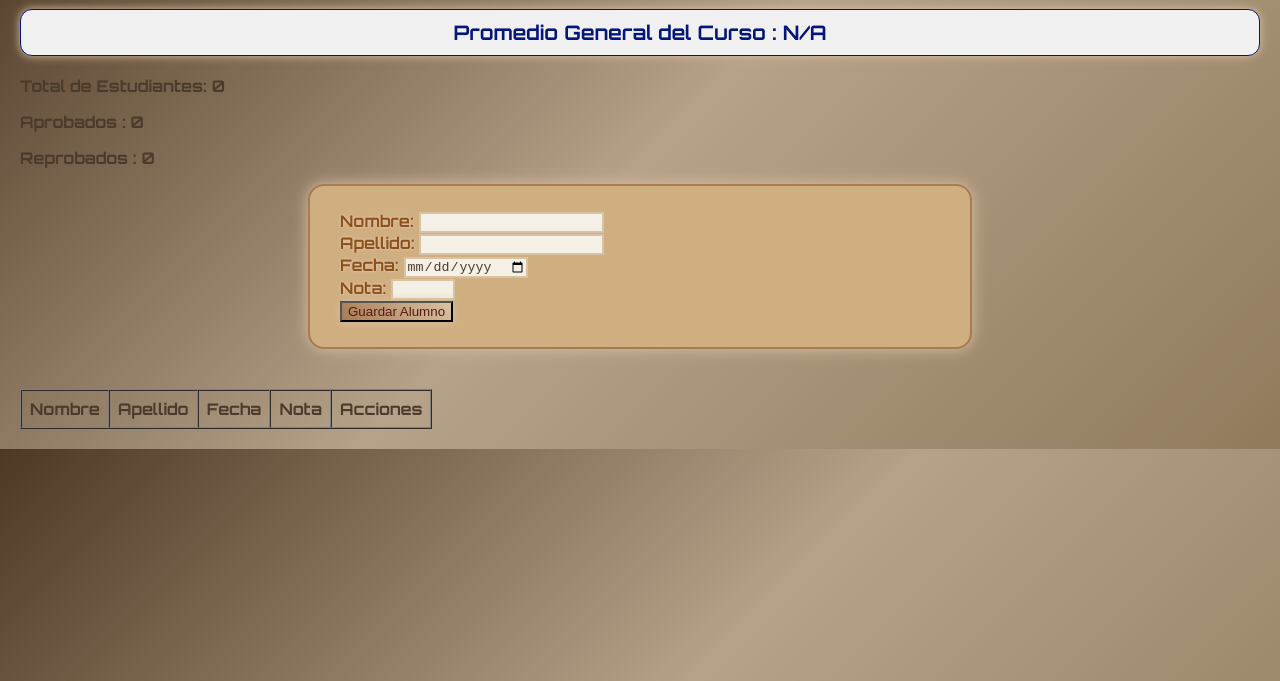
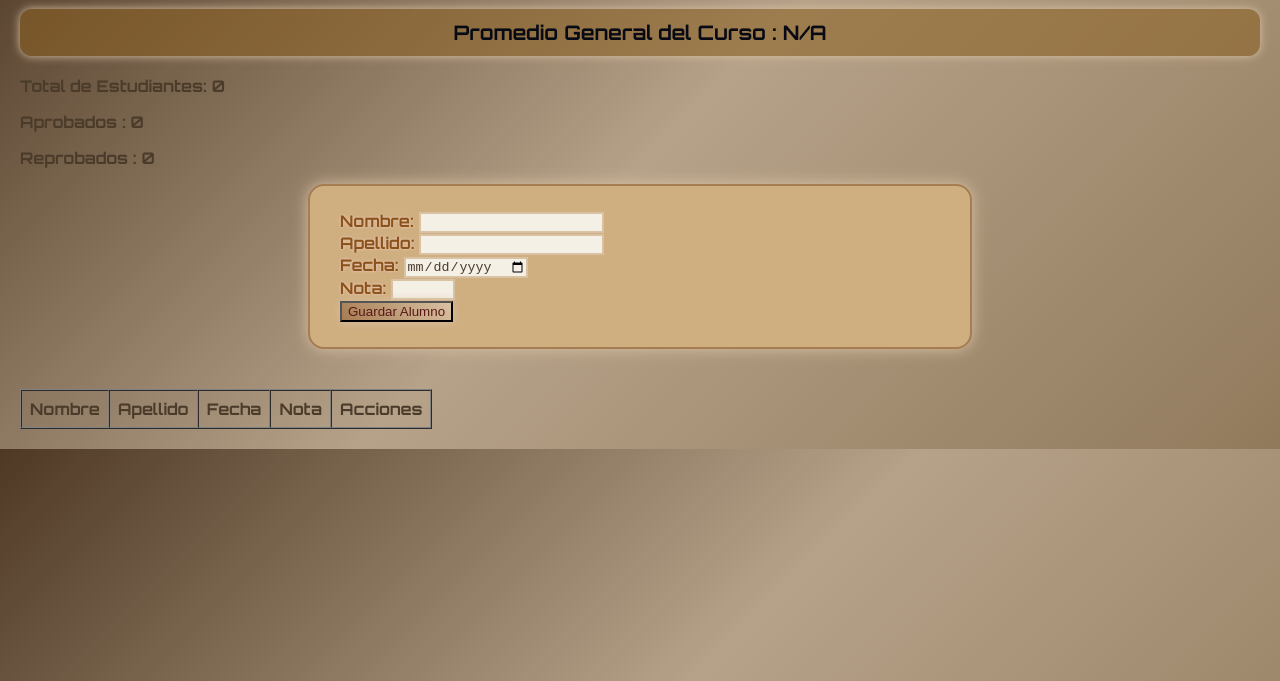
Before and after one commit to cofrePl/avance-2, a plain HTML site: page index.html in a window 1280 px wide. Shown: the part 119-800 px from the top of the page. Drawn offline with Linux system fonts and the light colour scheme.

Commit message:
certamen 2

```diff
--- a/index.html
+++ b/index.html
@@ -10,12 +10,12 @@
         #average{
             margin: 16px 0;
             padding: 10px;
-            background-color: #f0f0f0;
-            border: 1px solid #04167c;
+            background-color: #8a60228e;
+            border: 1px solid #00000000;
             font-size: 20px;
             font-weight: bold;
             margin-bottom: 20px;
-            color:#04167c
+            color:#070914
         }
     </style>
 </head>
--- a/script.js
+++ b/script.js
@@ -109,7 +109,7 @@ function calcularPromedio() {
 
 function actualizarResumen() {
     const total = students.length;
-    const aprobados = students.filter(s => s.grade >= 4).length;
+    const aprobados = students.filter(s => s.grade >= 5).length;
     const reprobados = total - aprobados;
 
     totalStudentsSpan.textContent = total;
```
